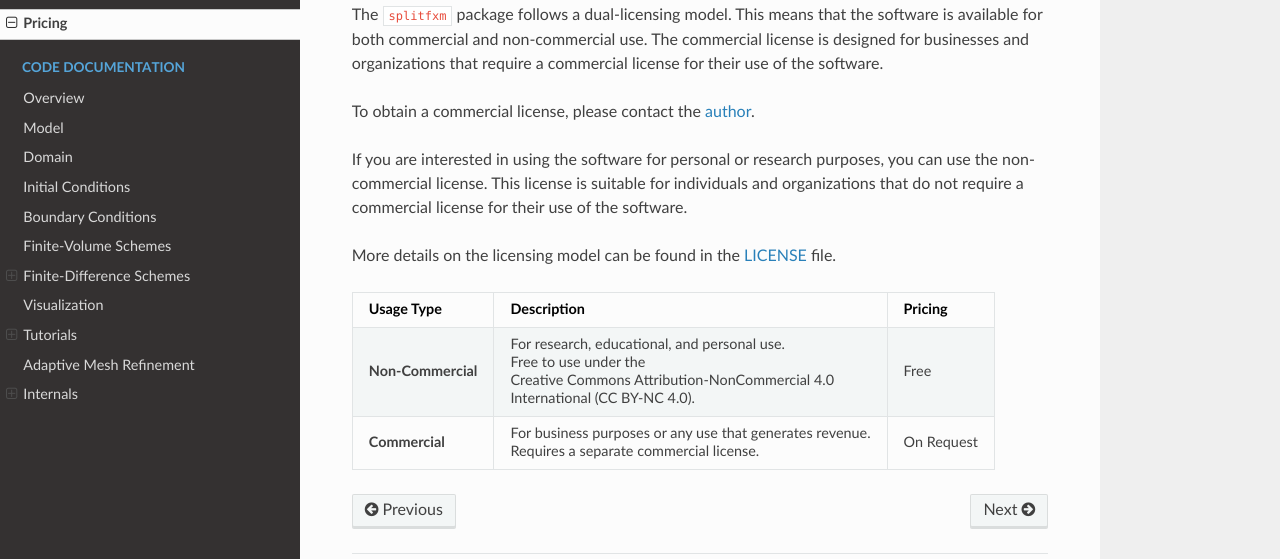
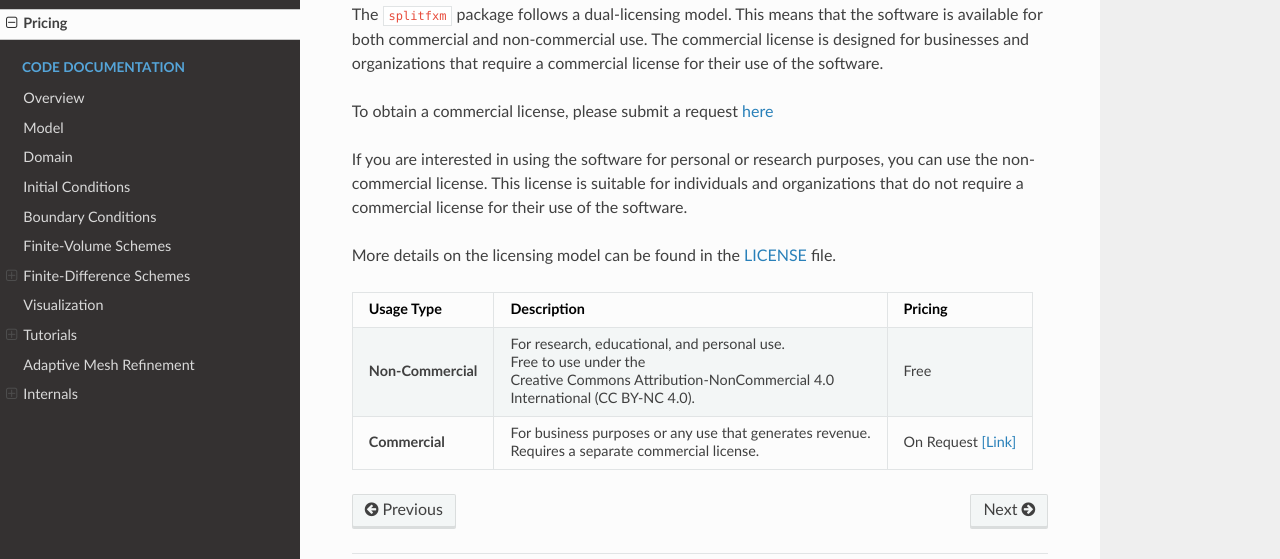
Before and after one commit to gpavanb1/SplitFXM, an MkDocs documentation site: the page built from docs/pricing.md, in a window 1280 px wide. Shown: the part 157-716 px from the top of the page. Built offline with MkDocs 1.6.1, drawn with Linux system fonts in a browser that asks for light colours; nearby versions of some CDN libraries.

Commit message:
Added license request link

```diff
--- a/docs/pricing.md
+++ b/docs/pricing.md
@@ -2,7 +2,7 @@
 
 The `splitfxm` package follows a dual-licensing model. This means that the software is available for both commercial and non-commercial use. The commercial license is designed for businesses and organizations that require a commercial license for their use of the software.
 
-To obtain a commercial license, please contact the [author](mailto:gpavanb@gmail.com).
+To obtain a commercial license, please submit a request [here](https://docs.google.com/forms/d/e/1FAIpQLScsh9lAv9pYtg_xyvXinCcfaW6Y-KnUWRgcYLpU1_vXSk_EUg/viewform?usp=pp_url&entry.1547099900=SplitFXM)
 
 If you are interested in using the software for personal or research purposes, you can use the non-commercial license. This license is suitable for individuals and organizations that do not require a commercial license for their use of the software.
 
@@ -11,4 +11,4 @@ More details on the licensing model can be found in the [LICENSE](https://github
 | Usage Type           | Description                                              | Pricing         |
 |----------------------|----------------------------------------------------------|-----------------|
 | **Non-Commercial**   | For research, educational, and personal use. <br> Free to use under the <br>Creative Commons Attribution-NonCommercial 4.0 <br> International (CC BY-NC 4.0). | Free            |
-| **Commercial**       | For business purposes or any use that generates revenue. <br> Requires a separate commercial license. | On Request      |
+| **Commercial**       | For business purposes or any use that generates revenue. <br> Requires a separate commercial license. | On Request [[Link]](https://docs.google.com/forms/d/e/1FAIpQLScsh9lAv9pYtg_xyvXinCcfaW6Y-KnUWRgcYLpU1_vXSk_EUg/viewform?usp=pp_url&entry.1547099900=SplitFXM)     |
```
